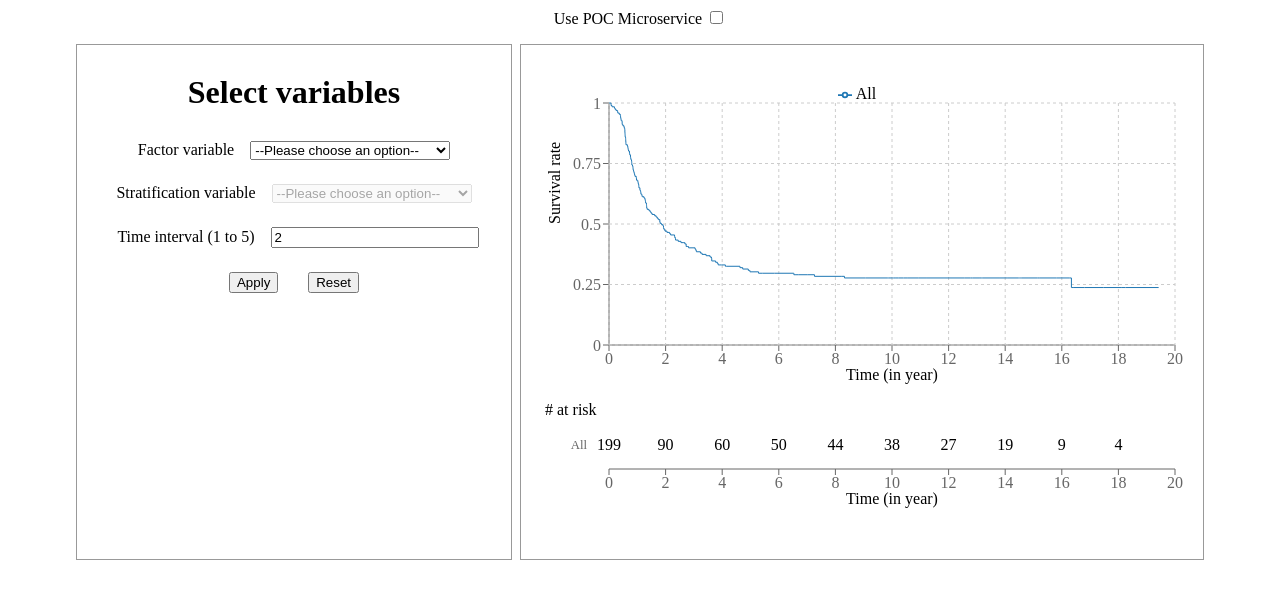
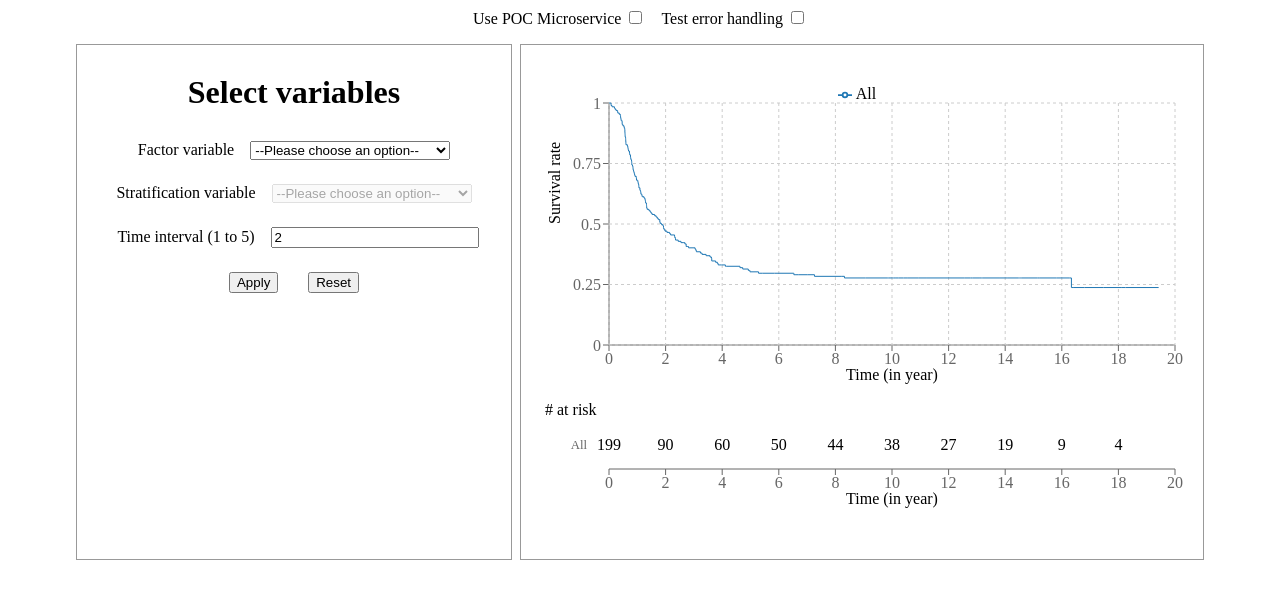
Before and after one commit to bobaekang/poc-survival-react-component, a React (Create React App) app: page / in a window 1280 px wide. Shown: the top 598 px of the page. Built offline with nearby package versions, Linux system fonts and the light colour scheme.

Commit message:
Add a simple test for error handling

```diff
--- a/src/App.jsx
+++ b/src/App.jsx
@@ -3,6 +3,8 @@ import SurvivalPlot from './SurvivalAnalysis/index'
 
 function App() {
   const [isUsingPocMicroservice, setIsUsingPocMicroservice] = useState(false)
+  const [isTestingError, setIsTestingError] = useState(false)
+
   const handleChange = (e) => {
     const isChecked = e.target.checked
     const url = process.env.REACT_APP_POC_MICROSERVICE_URL
@@ -16,7 +18,15 @@ function App() {
   }
   return (
     <>
-      <label style={{ display: 'block', textAlign: 'center' }}>
+      <div
+        style={{
+          width: '100%',
+          display: 'flex',
+          flex: 'flex-wrap',
+          justifyContent: 'center',
+        }}
+      >
+        <label style={{ margin: '0 .5rem' }}>
           Use POC Microservice{' '}
           <input
             type="checkbox"
@@ -24,7 +34,19 @@ function App() {
             onChange={handleChange}
           />
         </label>
-      <SurvivalPlot isUsingPocMicroservice={isUsingPocMicroservice} />
+        <label style={{ margin: '0 .5rem' }}>
+          Test error handling{' '}
+          <input
+            type="checkbox"
+            checked={isTestingError}
+            onChange={(e) => setIsTestingError(e.target.checked)}
+          />
+        </label>
+      </div>
+      <SurvivalPlot
+        isUsingPocMicroservice={isUsingPocMicroservice}
+        isTestingError={isTestingError}
+      />
     </>
   )
 }
--- a/src/SurvivalAnalysis/index.jsx
+++ b/src/SurvivalAnalysis/index.jsx
@@ -11,7 +11,8 @@ import './typedef'
  * @param {Object} prop
  * @param {boolean} prop.isUsingPocMicroservice
  */
-const SurvivalAnalysis = ({ isUsingPocMicroservice }) => {
+const SurvivalAnalysis = ({ isUsingPocMicroservice, isTestingError }) => {
+  const [isError, setIsError] = useState(false)
   const [pval, setPval] = useState()
   const [risktable, setRisktable] = useState([])
   const [survival, setSurvival] = useState([])
@@ -24,10 +25,19 @@ const SurvivalAnalysis = ({ isUsingPocMicroservice }) => {
     setStratificationVariable(userInput.stratificationVariable)
     setTimeInterval(userInput.timeInterval)
 
-    fetchSurvivalResult(isUsingPocMicroservice)(userInput).then((result) => {
+    fetchSurvivalResult(isUsingPocMicroservice)({
+      isTestingError,
+      ...userInput,
+    })
+      .then((result) => {
+        setIsError(false)
         setPval(result.pval && +parseFloat(result.pval).toFixed(4))
         setRisktable(result.risktable)
         setSurvival(result.survival)
+      })
+      .catch((e) => {
+        console.error(e)
+        setIsError(true)
       })
   }
 
@@ -42,6 +52,15 @@ const SurvivalAnalysis = ({ isUsingPocMicroservice }) => {
         />
       </div>
       <div className={styles.columnRight}>
+        {isError ? (
+          <div style={{ color: 'red', margin: 'auto' }}>
+            <p>
+              Something went wrong! Please retry by clicking "Apply" button.
+            </p>
+            <p>If the problem persists, try refreshing the page.</p>
+          </div>
+        ) : (
+          <>
             <div className={styles.pval}>
               {pval && `Log-rank test p-value: ${pval}`}
             </div>
@@ -51,6 +70,8 @@ const SurvivalAnalysis = ({ isUsingPocMicroservice }) => {
               timeInterval={timeInterval}
             />
             <RiskTable data={risktable} timeInterval={timeInterval} />
+          </>
+        )}
       </div>
     </div>
   )
--- a/src/SurvivalAnalysis/utils.js
+++ b/src/SurvivalAnalysis/utils.js
@@ -5,8 +5,14 @@ import './typedef'
  * Fetch survival result data from proof-of-concept service
  * @param {UserInput} userInput
  */
-const fetchPocSurvivalResult = ({ timeInterval, ...requestBody }) =>
-  fetch(process.env.REACT_APP_POC_MICROSERVICE_URL, {
+const fetchPocSurvivalResult = ({
+  isTestingError,
+  timeInterval,
+  ...requestBody
+}) =>
+  isTestingError
+    ? Promise.reject('Test error handling.')
+    : fetch(process.env.REACT_APP_POC_MICROSERVICE_URL, {
         method: 'POST',
         mode: 'cors',
         headers: {
--- a/src/mockData/index.js
+++ b/src/mockData/index.js
@@ -23,8 +23,14 @@ const result = {
   sex_race: resultSexRace,
 }
 
-export const fetchResult = ({ factorVariable, stratificationVariable }) =>
-  Promise.resolve(
+export const fetchResult = ({
+  isTestingError,
+  factorVariable,
+  stratificationVariable,
+}) =>
+  isTestingError
+    ? Promise.reject('Test error handling.')
+    : Promise.resolve(
         result[
           factorVariable
             ? stratificationVariable
```
Lines whose indentation alone changed are shown as unchanged.
